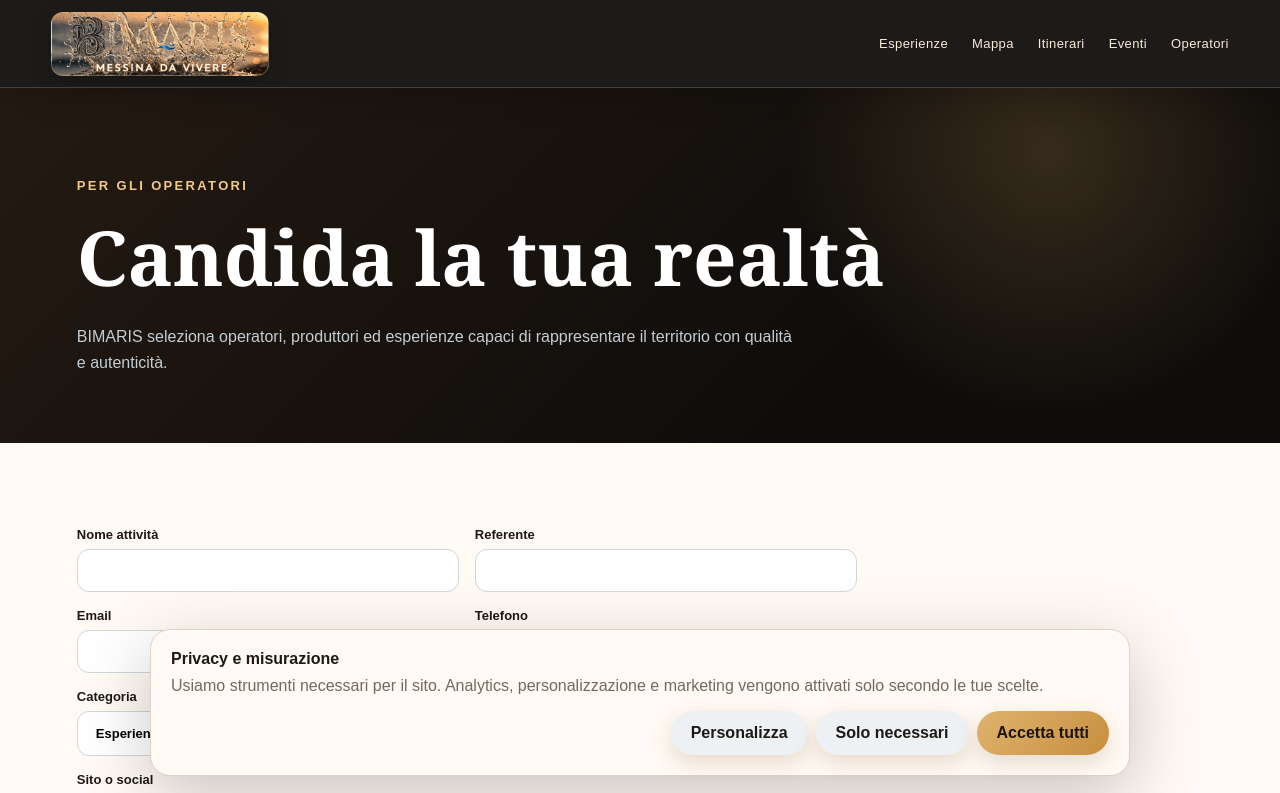
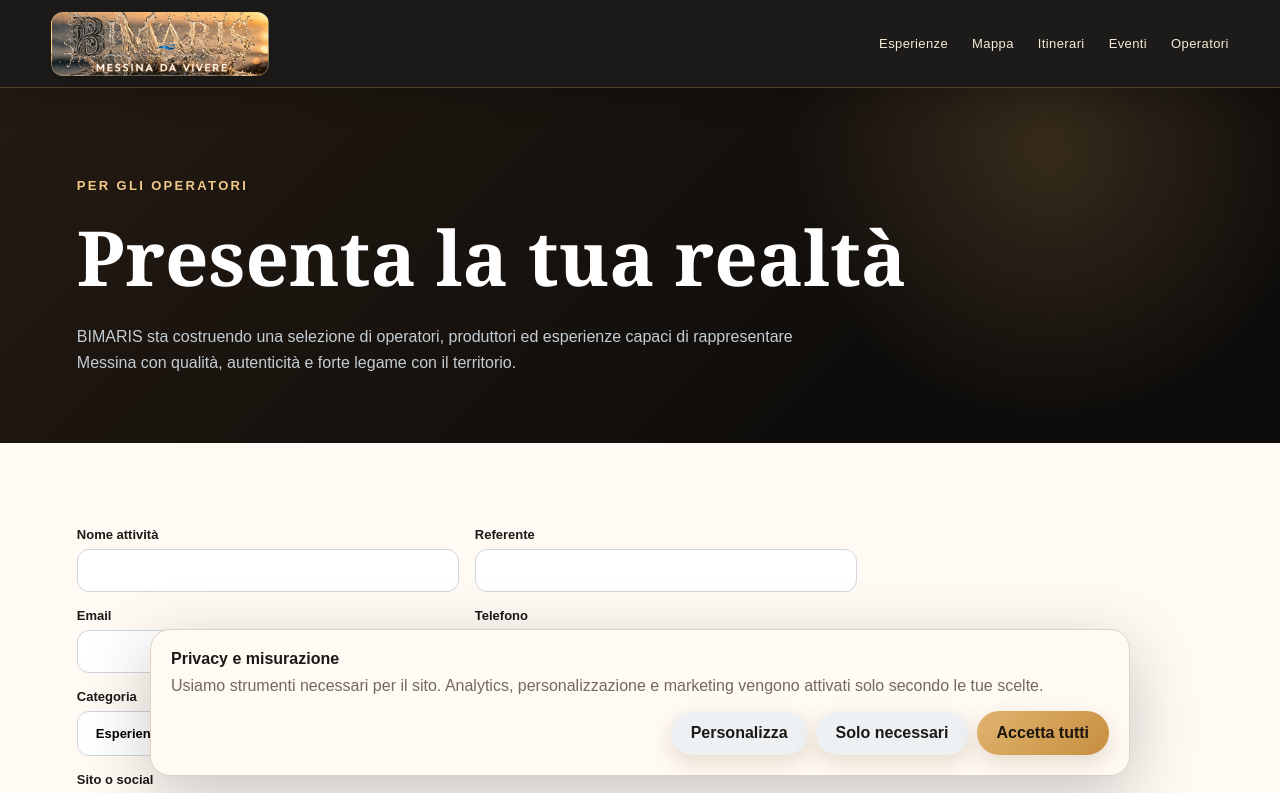
Before and after one commit to giovannibrunetto/bimaris-platform, a Next.js app in the folder apps/web/: page /operatori/candidatura in a window 1280 px wide. Shown: the top 793 px of the page. Built offline with nearby package versions, Linux system fonts and the light colour scheme.

Commit message:
Refine operator application messaging

```diff
--- a/apps/web/app/operatori/candidatura/page.tsx
+++ b/apps/web/app/operatori/candidatura/page.tsx
@@ -5,8 +5,8 @@ import { track } from "@/lib/analytics";
 export default function ApplicationPage(){
  const [sent,setSent]=useState(false);
  async function submit(e:FormEvent<HTMLFormElement>){e.preventDefault(); await track("operator_application_submitted"); setSent(true);}
- return <><section className="page-hero"><div className="kicker">Per gli operatori</div><h1>Candida la tua realtà</h1><p>BIMARIS seleziona operatori, produttori ed esperienze capaci di rappresentare il territorio con qualità e autenticità.</p></section><section className="section">
- {sent ? <div className="detail-panel"><h3>Candidatura ricevuta</h3><p>Nel progetto reale questo form verrà salvato nella tabella `operator_applications` e notificato all'amministrazione BIMARIS.</p></div> :
+ return <><section className="page-hero"><div className="kicker">Per gli operatori</div><h1>Presenta la tua realtà</h1><p>BIMARIS sta costruendo una selezione di operatori, produttori ed esperienze capaci di rappresentare Messina con qualità, autenticità e forte legame con il territorio.</p></section><section className="section">
+ {sent ? <div className="detail-panel"><h3>Candidatura ricevuta</h3><p>Grazie per averci presentato la tua realtà. La candidatura sarà valutata in base alla coerenza con il progetto BIMARIS e con i criteri di qualità, autenticità e valore territoriale. L'invio non comporta l'inserimento automatico nella selezione.</p></div> :
  <form className="form" onSubmit={submit} onFocus={()=>track("operator_application_started")}>
   <label>Nome attività<input required name="business_name" /></label><label>Referente<input required name="contact_name" /></label>
   <label>Email<input required type="email" name="email" /></label><label>Telefono<input name="phone" /></label>
```
